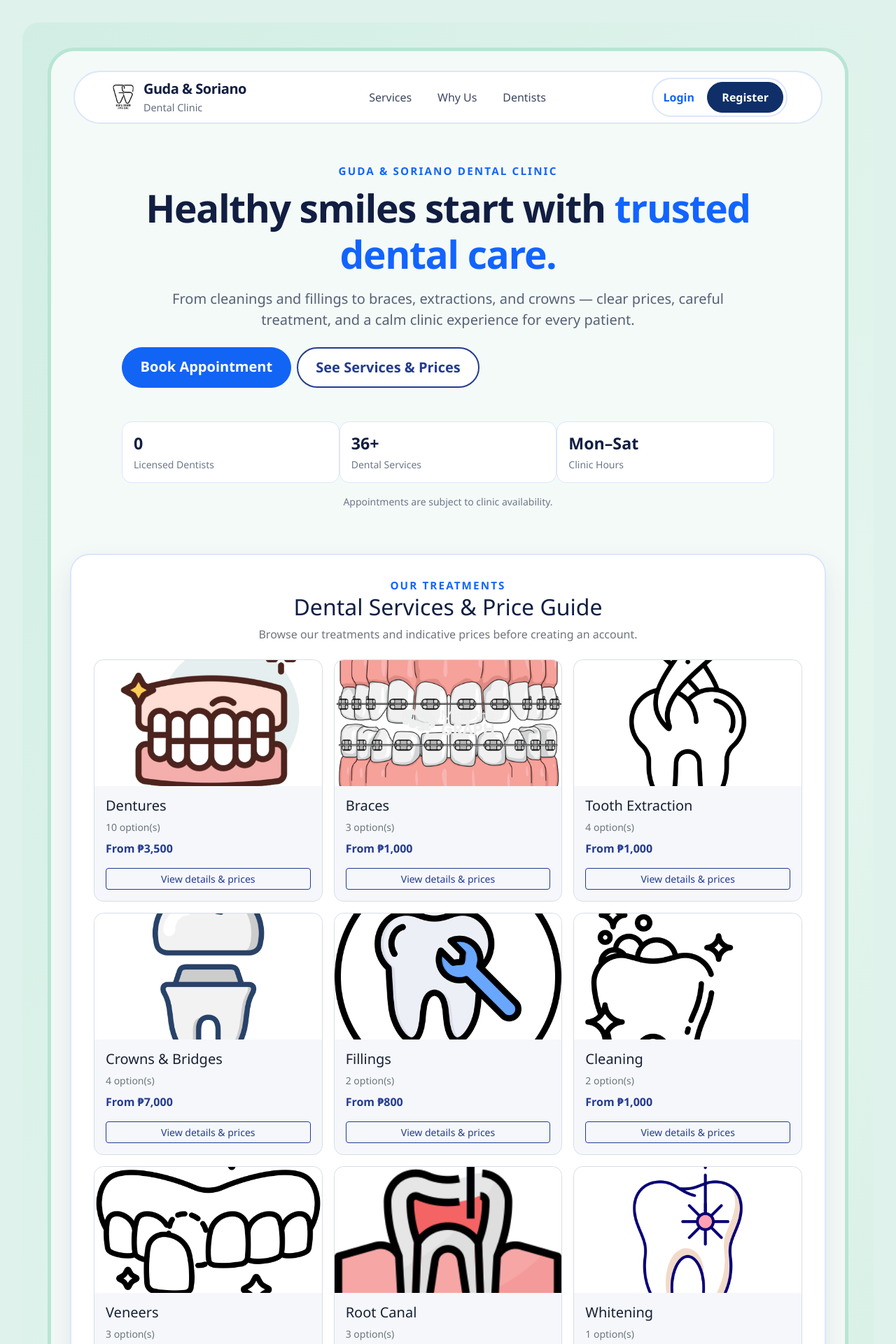
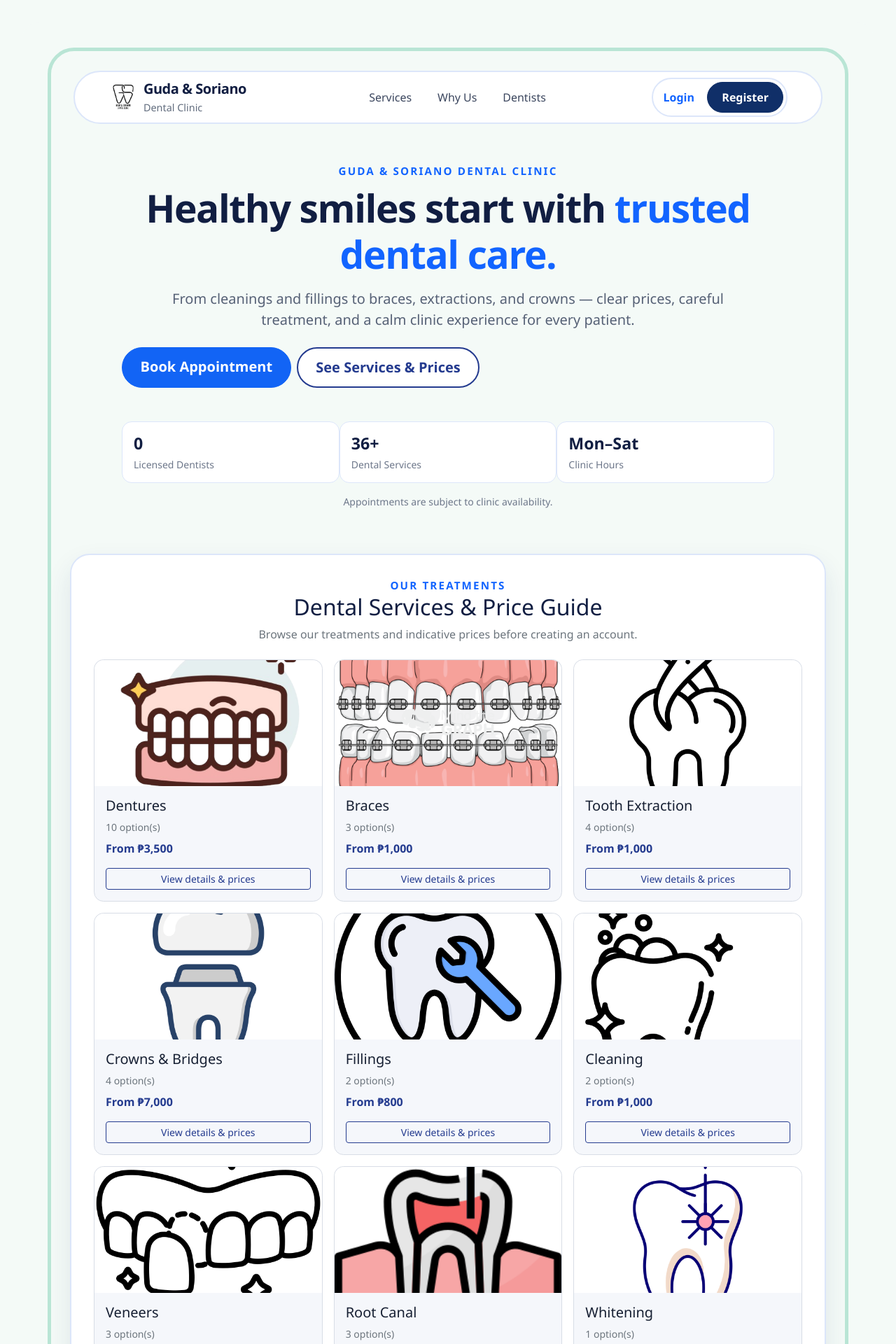
Before and after one commit to atreyuuu009/orachart-laravel, a Laravel app: page / in a window 1280 px wide. Shown: the top 1920 px of the page at 70% size. Run offline with Laravel 12, Linux system fonts and the light colour scheme; data comes from the database, SQL or seed files in the repository; data that the repository does not hold is empty.

Commit message:
I apply a background color

```diff
--- a/public/css/theme.css
+++ b/public/css/theme.css
@@ -18,9 +18,9 @@
 
 /* ---------- landing ---------- */
 body:has(.landing-nav) {
-  background: #dff2eb;
+  background: #f4faf7;
 }
-.landing-page-shell { width: min(1600px, calc(100% - 64px)); min-height: 100vh; margin: 32px auto; padding: 36px; overflow: hidden; border-radius: 24px; background: linear-gradient(120deg, #d2eee4, #e4f5ee 55%, #c8eadc); }
+.landing-page-shell { width: min(1600px, calc(100% - 64px)); min-height: 100vh; margin: 32px auto; padding: 36px; overflow: hidden; border-radius: 24px; background: #f4faf7; }
 .landing-page-content { min-height: calc(100vh - 136px); overflow: hidden; border: 5px solid #b9e5d5; border-radius: 38px; background: #f4faf7; }
 .landing-main { min-height: calc(100vh - 216px); }
 .landing-nav { padding: 0; background: transparent; }
```
